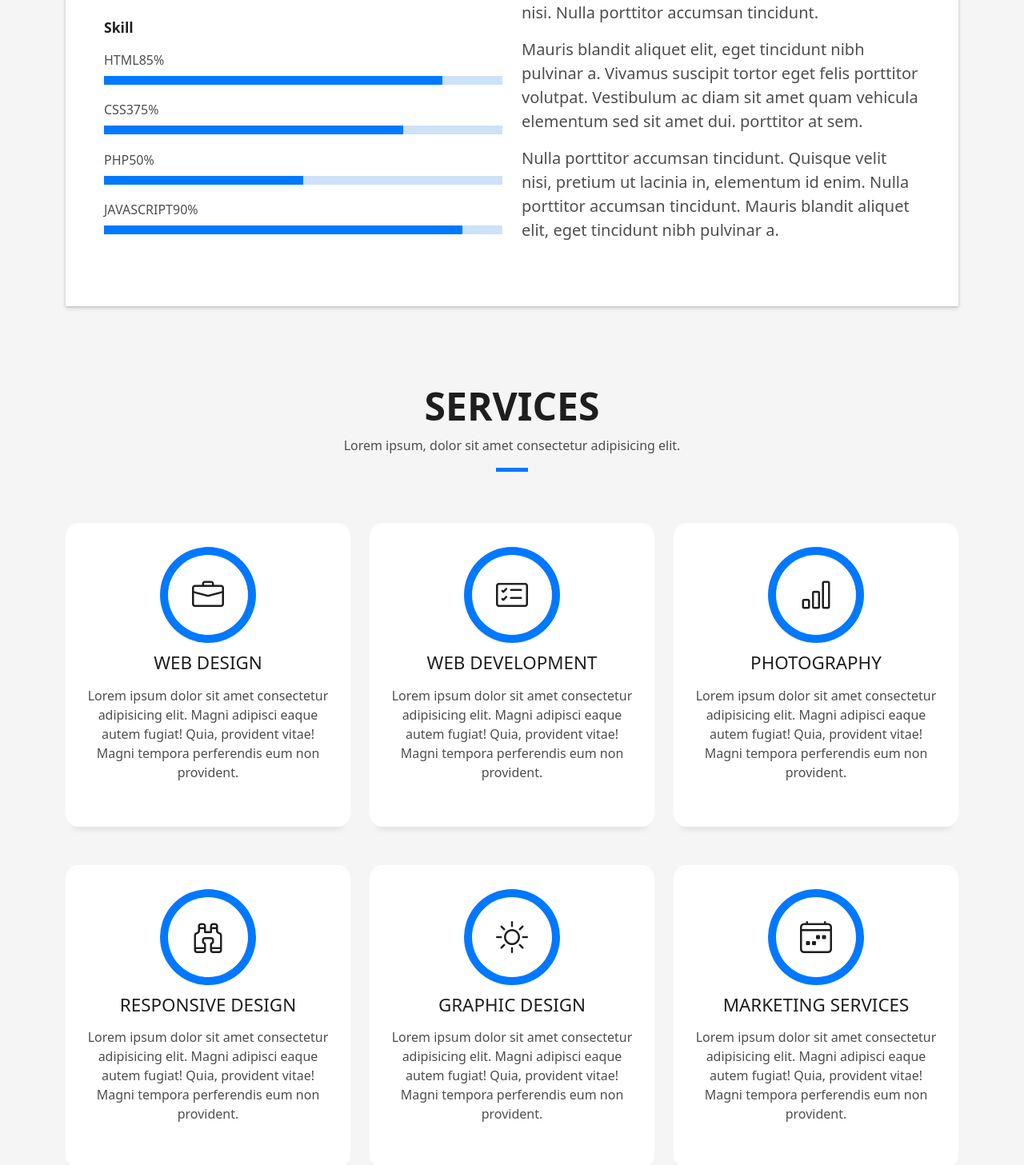
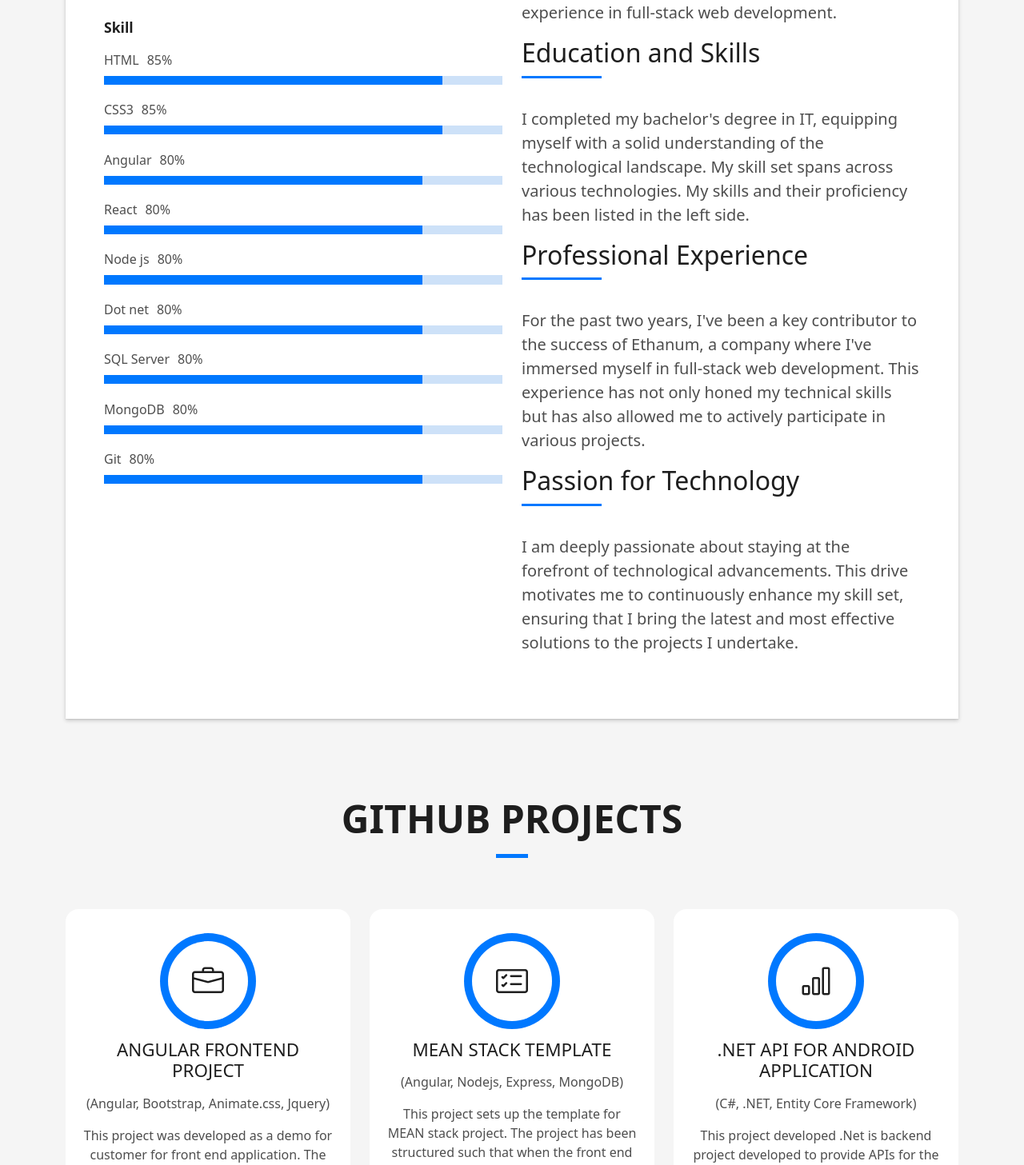
Before and after one commit to unknownshack/portfolio-website, an Angular app: page / in a window 1280 px wide. Shown: the part 1133-2590 px from the top of the page at 80% size. Built offline with nearby package versions, Linux system fonts and the light colour scheme.

Commit message:
Added github links for the project

```diff
--- a/src/app/app.component.css
+++ b/src/app/app.component.css
@@ -17,6 +17,10 @@
     blink-caret .5s step-end infinite;
 }
 
+.ml-2{
+  margin-left: 10px;
+}
+
 /* The typing effect */
 @keyframes typing {
   from { width: 0 }
--- a/src/app/app.component.html
+++ b/src/app/app.component.html
@@ -13,7 +13,7 @@
         <li><a class="nav-link scrollto" href="#services">Services</a></li>
         <li><a class="nav-link scrollto" href="#work">Work</a></li>
         <li><a class="nav-link scrollto" href="#blog">Blog</a></li>
-        <li class="dropdown"><a href="#"><span>Drop Down</span> <i class="bi bi-chevron-down"></i></a>
+        <!-- <li class="dropdown"><a href="#"><span>Drop Down</span> <i class="bi bi-chevron-down"></i></a>
           <ul>
             <li><a href="#">Drop Down 1</a></li>
             <li class="dropdown"><a href="#"><span>Deep Drop Down</span> <i class="bi bi-chevron-right"></i></a>
@@ -29,7 +29,7 @@
             <li><a href="#">Drop Down 3</a></li>
             <li><a href="#">Drop Down 4</a></li>
           </ul>
-        </li>
+        </li> -->
         <li><a class="nav-link scrollto" href="#contact">Contact</a></li>
       </ul>
       <i class="bi bi-list mobile-nav-toggle"></i>
@@ -46,7 +46,9 @@
       <div class="container">
         <!--<p class="display-6 color-d">Hello, world!</p>-->
         <h1 class="hero-title mb-4">I am Rahul Kawari</h1>
-        <div class="hero-subtitle typewriter" ><h2 >Developer</h2></div>
+        <div class="hero-subtitle typewriter">
+          <h2>Developer</h2>
+        </div>
         <!-- <p class="pt-3"><a class="btn btn-primary btn js-scroll px-4" href="#about" role="button">Learn More</a></p> -->
       </div>
     </div>
@@ -80,21 +82,50 @@
                 </div>
                 <div class="skill-mf">
                   <p class="title-s">Skill</p>
-                  <span>HTML</span> <span class="pull-right">85%</span>
+                  <span>HTML</span><span class="pull-right ml-2">85%</span>
                   <div class="progress">
-                    <div class="progress-bar" role="progressbar" style="width: 85%;" aria-valuenow="85" aria-valuemin="0" aria-valuemax="100"></div>
+                    <div class="progress-bar" role="progressbar" style="width: 85%;" aria-valuenow="85"
+                      aria-valuemin="0" aria-valuemax="100"></div>
                   </div>
-                  <span>CSS3</span> <span class="pull-right">75%</span>
+                  <span>CSS3</span> <span class="pull-right ml-2">85%</span>
                   <div class="progress">
-                    <div class="progress-bar" role="progressbar" style="width: 75%" aria-valuenow="75" aria-valuemin="0" aria-valuemax="100"></div>
+                    <div class="progress-bar" role="progressbar" style="width: 85%" aria-valuenow="85" aria-valuemin="0"
+                      aria-valuemax="100"></div>
                   </div>
-                  <span>PHP</span> <span class="pull-right">50%</span>
+                  <span>Angular</span> <span class="pull-right ml-2 ">80%</span>
                   <div class="progress">
-                    <div class="progress-bar" role="progressbar" style="width: 50%" aria-valuenow="50" aria-valuemin="0" aria-valuemax="100"></div>
+                    <div class="progress-bar" role="progressbar" style="width: 80%" aria-valuenow="80" aria-valuemin="0"
+                      aria-valuemax="100"></div>
                   </div>
-                  <span>JAVASCRIPT</span> <span class="pull-right">90%</span>
+                  <span>React</span> <span class="pull-right ml-2">80%</span>
                   <div class="progress">
-                    <div class="progress-bar" role="progressbar" style="width: 90%" aria-valuenow="90" aria-valuemin="0" aria-valuemax="100"></div>
+                    <div class="progress-bar" role="progressbar" style="width: 80%" aria-valuenow="80" aria-valuemin="0"
+                      aria-valuemax="100"></div>
+                  </div>
+                  <span>Node js</span> <span class="pull-right ml-2">80%</span>
+                  <div class="progress">
+                    <div class="progress-bar" role="progressbar" style="width: 80%" aria-valuenow="80" aria-valuemin="0"
+                      aria-valuemax="100"></div>
+                  </div>
+                  <span>Dot net</span> <span class="pull-right ml-2">80%</span>
+                  <div class="progress">
+                    <div class="progress-bar" role="progressbar" style="width: 80%" aria-valuenow="80" aria-valuemin="0"
+                      aria-valuemax="100"></div>
+                  </div>
+                  <span>SQL Server</span> <span class="pull-right ml-2">80%</span>
+                  <div class="progress">
+                    <div class="progress-bar" role="progressbar" style="width: 80%" aria-valuenow="80" aria-valuemin="0"
+                      aria-valuemax="100"></div>
+                  </div>
+                  <span>MongoDB</span> <span class="pull-right ml-2">80%</span>
+                  <div class="progress">
+                    <div class="progress-bar" role="progressbar" style="width: 80%" aria-valuenow="80" aria-valuemin="0"
+                      aria-valuemax="100"></div>
+                  </div>
+                  <span>Git</span> <span class="pull-right ml-2">80%</span>
+                  <div class="progress">
+                    <div class="progress-bar" role="progressbar" style="width: 80%" aria-valuenow="80" aria-valuemin="0"
+                      aria-valuemax="100"></div>
                   </div>
                 </div>
               </div>
@@ -106,21 +137,47 @@
                     </h5>
                   </div>
                   <p class="lead">
-                    Curabitur non nulla sit amet nisl tempus convallis quis ac lectus. Curabitur arcu erat, accumsan id
-                    imperdiet et, porttitor
-                    at sem. Praesent sapien massa, convallis a pellentesque nec, egestas non nisi. Nulla
-                    porttitor accumsan tincidunt.
+                    Hello! I'm Rahul Kawari, a passionate IT professional with a strong foundation in web and software
+                    development. I hold a bachelor's degree in Information Technology and bring over two years of
+                    experience in full-stack web development.
+
                   </p>
+                  <div class="title-box-2">
+                    <h5 class="title-left">
+                      Education and Skills
+                    </h5>
+                  </div>
                   <p class="lead">
-                    Mauris blandit aliquet elit, eget tincidunt nibh pulvinar a. Vivamus suscipit tortor eget felis
-                    porttitor volutpat. Vestibulum
-                    ac diam sit amet quam vehicula elementum sed sit amet dui. porttitor at sem.
+
+
+                    I completed my bachelor's degree in IT, equipping myself with a solid understanding of the
+                    technological landscape.
+                    My skill set spans across various technologies. My skills and their proficiency has been listed in
+                    the left side.
+
                   </p>
+                  <div class="title-box-2">
+                    <h5 class="title-left">
+                      Professional Experience
+                    </h5>
+                  </div>
                   <p class="lead">
-                    Nulla porttitor accumsan tincidunt. Quisque velit nisi, pretium ut lacinia in, elementum id enim.
-                    Nulla porttitor accumsan
-                    tincidunt. Mauris blandit aliquet elit, eget tincidunt nibh pulvinar a.
+                    For the past two years, I've been a key contributor to the success of Ethanum, a company where I've
+                    immersed myself in full-stack web development. This experience has not only honed my technical
+                    skills but has also allowed me to actively participate in various projects.
+
                   </p>
+                  <div class="title-box-2">
+                    <h5 class="title-left">
+                      Passion for Technology
+                    </h5>
+                  </div>
+                  <p class="lead">
+                    I am deeply passionate about staying at the forefront of technological advancements. This drive
+                    motivates me to continuously enhance my skill set, ensuring that I bring the latest and most
+                    effective solutions to the projects I undertake.
+                  </p>
+
                 </div>
               </div>
             </div>
@@ -137,10 +194,10 @@
         <div class="col-sm-12">
           <div class="title-box text-center">
             <h3 class="title-a">
-              Services
+              Github Projects
             </h3>
             <p class="subtitle-a">
-              Lorem ipsum, dolor sit amet consectetur adipisicing elit.
+
             </p>
             <div class="line-mf"></div>
           </div>
@@ -153,12 +210,14 @@
               <span class="ico-circle"><i class="bi bi-briefcase"></i></span>
             </div>
             <div class="service-content">
-              <h2 class="s-title">Web Design</h2>
+              <h2 class="s-title">Angular Frontend Project</h2>
+              <p class="s-description text-center">(Angular, Bootstrap, Animate.css, Jquery)</p>
               <p class="s-description text-center">
-                Lorem ipsum dolor sit amet consectetur adipisicing elit. Magni adipisci eaque autem fugiat! Quia,
-                provident vitae! Magni
-                tempora perferendis eum non provident.
+                This project was developed as a demo for customer for front end application.
+                The project consists of multiple UIs developed as the modification as per users taste.
+                The project was built on angular and external libraries like bootstrap.
               </p>
+              <a class="text-primary" href="https://github.com/unknownshack/RKInternWebsite">Angular Frontend Project Github Link</a>
             </div>
           </div>
         </div>
@@ -168,12 +227,14 @@
               <span class="ico-circle"><i class="bi bi-card-checklist"></i></span>
             </div>
             <div class="service-content">
-              <h2 class="s-title">Web Development</h2>
+              <h2 class="s-title">MEAN Stack Template</h2>
+              <p class="s-description text-center">(Angular, Nodejs, Express, MongoDB)</p>
               <p class="s-description text-center">
-                Lorem ipsum dolor sit amet consectetur adipisicing elit. Magni adipisci eaque autem fugiat! Quia,
-                provident vitae! Magni
-                tempora perferendis eum non provident.
+                This project sets up the template for MEAN stack project.
+                The project has been structured such that when the front end project is developed and build, the files are used by the backend project.
+                The express and nodejs defined the routes for the both frontend UIs and banckend APIs.
               </p>
+              <a class="text-primary" href="https://github.com/unknownshack/mean-stack-template">MEAN Stack Template Github Link</a>
             </div>
           </div>
         </div>
@@ -183,12 +244,13 @@
               <span class="ico-circle"><i class="bi bi-bar-chart"></i></span>
             </div>
             <div class="service-content">
-              <h2 class="s-title">Photography</h2>
+              <h2 class="s-title">.Net API for Android Application</h2>
+              <p class="s-description text-center">(C#, .NET, Entity Core Framework)</p>
               <p class="s-description text-center">
-                Lorem ipsum dolor sit amet consectetur adipisicing elit. Magni adipisci eaque autem fugiat! Quia,
-                provident vitae! Magni
-                tempora perferendis eum non provident.
+                This project developed .Net is backend project developed to provide APIs for the android application.
+                The project used swagger to load all the APIs for information.
               </p>
+              <a class="text-primary" href="https://github.com/unknownshack/OnlinePlatformApi">Github link for .Net API project</a>
             </div>
           </div>
         </div>
@@ -198,12 +260,14 @@
               <span class="ico-circle"><i class="bi bi-binoculars"></i></span>
             </div>
             <div class="service-content">
-              <h2 class="s-title">Responsive Design</h2>
+              <h2 class="s-title">File Sync React Project</h2>
+              <p class="s-description text-center">(Reactjs, nodejs, express, sql server)</p>
               <p class="s-description text-center">
-                Lorem ipsum dolor sit amet consectetur adipisicing elit. Magni adipisci eaque autem fugiat! Quia,
-                provident vitae! Magni
-                tempora perferendis eum non provident.
+                This project was developed such that file would be synced with database values inserted through the UI.
+                I needed to update the hosts file for local dns resolution. So from the UI urlname and ip was entered which
+                would be inserted into database and synced with hosts file.
               </p>
+              <a href="https://github.com/unknownshack/FileSync" class="text-primary">Link to React FileSync Project</a>
             </div>
           </div>
         </div>
@@ -213,12 +277,15 @@
               <span class="ico-circle"><i class="bi bi-brightness-high"></i></span>
             </div>
             <div class="service-content">
-              <h2 class="s-title">Graphic Design</h2>
+              <h2 class="s-title">HelpingMinds</h2>
+              <p class="s-description text-center">(Kotlin, Android Studio, .Net, EntityCoreFramework, Sql Server)</p>
               <p class="s-description text-center">
-                Lorem ipsum dolor sit amet consectetur adipisicing elit. Magni adipisci eaque autem fugiat! Quia,
-                provident vitae! Magni
-                tempora perferendis eum non provident.
+                This project was developed for the organization helpingminds based on Australia.
+                The main purpose of this application was to help users to organize their events related to specified organization.
+                The application consisted of feature like login, signup, creating event, setting timer for event, responding to event, and so on.
               </p>
+              <a href="https://github.com/unknownshack/HelpingMinds" class="text-primary">HelpingMinds Mobile App Link</a><br/>
+              <a href="https://github.com/unknownshack/HelpingMindsAPI" class="text-primary">HelpingMinds API Link</a>
             </div>
           </div>
         </div>
@@ -252,7 +319,8 @@
               <span class="ico-circle"><i class="bi bi-check"></i></span>
             </div>
             <div class="counter-num">
-              <p data-purecounter-start="0" data-purecounter-end="450" data-purecounter-duration="1" class="counter purecounter"></p>
+              <p data-purecounter-start="0" data-purecounter-end="450" data-purecounter-duration="1"
+                class="counter purecounter"></p>
               <span class="counter-text">WORKS COMPLETED</span>
             </div>
           </div>
@@ -263,7 +331,8 @@
               <span class="ico-circle"><i class="bi bi-journal-richtext"></i></span>
             </div>
             <div class="counter-num">
-              <p data-purecounter-start="0" data-purecounter-end="25" data-purecounter-duration="1" class="counter purecounter"></p>
+              <p data-purecounter-start="0" data-purecounter-end="25" data-purecounter-duration="1"
+                class="counter purecounter"></p>
               <span class="counter-text">YEARS OF EXPERIENCE</span>
             </div>
           </div>
@@ -274,7 +343,8 @@
               <span class="ico-circle"><i class="bi bi-people"></i></span>
             </div>
             <div class="counter-num">
-              <p data-purecounter-start="0" data-purecounter-end="550" data-purecounter-duration="1" class="counter purecounter"></p>
+              <p data-purecounter-start="0" data-purecounter-end="550" data-purecounter-duration="1"
+                class="counter purecounter"></p>
               <span class="counter-text">TOTAL CLIENTS</span>
             </div>
           </div>
@@ -285,7 +355,8 @@
               <span class="ico-circle"><i class="bi bi-award"></i></span>
             </div>
             <div class="counter-num">
-              <p data-purecounter-start="0" data-purecounter-end="48" data-purecounter-duration="1" class="counter purecounter"></p>
+              <p data-purecounter-start="0" data-purecounter-end="48" data-purecounter-duration="1"
+                class="counter purecounter"></p>
               <span class="counter-text">AWARD WON</span>
             </div>
           </div>
@@ -473,7 +544,8 @@
               <div class="swiper-slide">
                 <div class="testimonial-box">
                   <div class="author-test">
-                    <img src="assets/img/rahul_passport_size.jpg" alt="" style="width: 150px; height: 150px;" class="rounded-circle b-shadow-a">
+                    <img src="assets/img/rahul_passport_size.jpg" alt="" style="width: 150px; height: 150px;"
+                      class="rounded-circle b-shadow-a">
                     <span class="author">Rahul Kawari</span>
                   </div>
                   <div class="content-test">
@@ -626,7 +698,8 @@
   </section><!-- End Blog Section -->
 
   <!-- ======= Contact Section ======= -->
-  <section id="contact" class="paralax-mf footer-paralax bg-image sect-mt4 route" style="background-image: url(assets/img/overlay-bg.jpg)">
+  <section id="contact" class="paralax-mf footer-paralax bg-image sect-mt4 route"
+    style="background-image: url(assets/img/overlay-bg.jpg)">
     <div class="overlay-mf"></div>
     <div class="container">
       <div class="row">
@@ -645,22 +718,26 @@
                       <div class="row">
                         <div class="col-md-12 mb-3">
                           <div class="form-group">
-                            <input type="text" name="name" class="form-control" id="name" placeholder="Your Name" required>
+                            <input type="text" name="name" class="form-control" id="name" placeholder="Your Name"
+                              required>
                           </div>
                         </div>
                         <div class="col-md-12 mb-3">
                           <div class="form-group">
-                            <input type="email" class="form-control" name="email" id="email" placeholder="Your Email" required>
+                            <input type="email" class="form-control" name="email" id="email" placeholder="Your Email"
+                              required>
                           </div>
                         </div>
                         <div class="col-md-12 mb-3">
                           <div class="form-group">
-                            <input type="text" class="form-control" name="subject" id="subject" placeholder="Subject" required>
+                            <input type="text" class="form-control" name="subject" id="subject" placeholder="Subject"
+                              required>
                           </div>
                         </div>
                         <div class="col-md-12">
                           <div class="form-group">
-                            <textarea class="form-control" name="message" rows="5" placeholder="Message" required></textarea>
+                            <textarea class="form-control" name="message" rows="5" placeholder="Message"
+                              required></textarea>
                           </div>
                         </div>
                         <div class="col-md-12 text-center my-3">
@@ -683,10 +760,15 @@
                   </div>
                   <div class="more-info">
                     <p class="lead">
-                      Lorem ipsum dolor sit amet consectetur adipisicing elit. Facilis dolorum dolorem soluta quidem
-                      expedita aperiam aliquid at.
-                      Totam magni ipsum suscipit amet? Autem nemo esse laboriosam ratione nobis
-                      mollitia inventore?
+                      I am currently open to exciting job opportunities, freelance projects, and collaborative ventures.
+                      If you have a project you'd like to discuss, or if you're interested in connecting for potential
+                      collaborations, feel free to reach out. I am passionate about full stack web development and am
+                      eager to contribute my expertise to meaningful projects.
+                      <br />
+                      <br />
+                      Feel free to drop me a message through the provided contact options. I look forward to hearing
+                      from you!
+
                     </p>
                     <ul class="list-ico">
                       <li><span class="bi bi-geo-alt"></span> 21 Laycock Road, Pehurst, Sydney, Australia</li>
@@ -719,7 +801,7 @@
     <div class="row">
       <div class="col-sm-12">
         <div class="copyright-box">
-          <p class="copyright">&copy; Copyright <strong>DevFolio</strong>. All Rights Reserved</p>
+          <p class="copyright">&copy; Copyright <strong>RahulKawari</strong>. All Rights Reserved</p>
           <div class="credits">
             <!--
             All the links in the footer should remain intact.
@@ -727,7 +809,7 @@
             Licensing information: https://bootstrapmade.com/license/
             Purchase the pro version with working PHP/AJAX contact form: https://bootstrapmade.com/buy/?theme=DevFolio
           -->
-            Designed by <a href="https://bootstrapmade.com/">BootstrapMade</a>
+            <!-- Designed by <a href="https://bootstrapmade.com/">BootstrapMade</a> -->
           </div>
         </div>
       </div>
```
